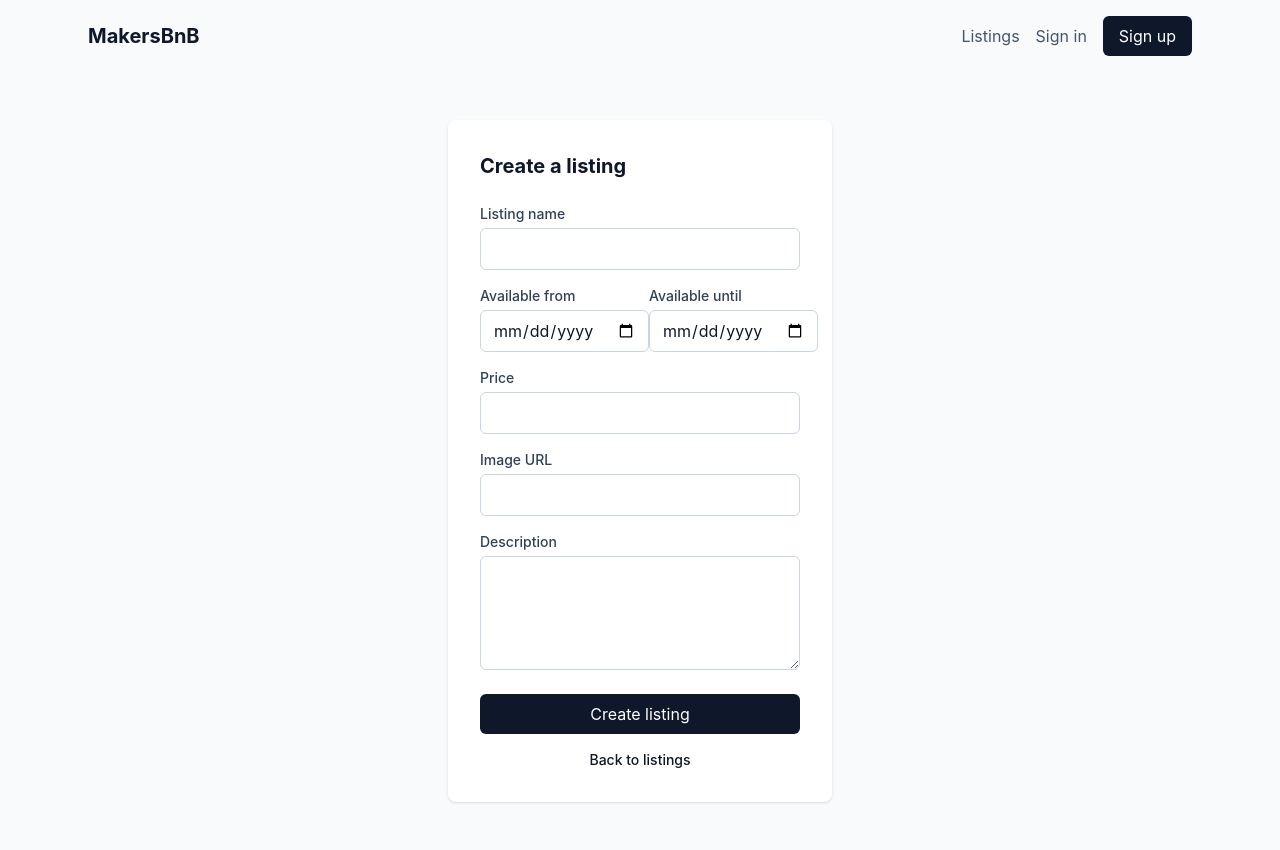
After one commit to Suleman28/makersbnb, a Flask app: template templates/new_listing.html in a window 1280 px wide. The commit adds this page. Run offline with Flask 3, Linux system fonts and the light colour scheme; the template is opened without the code that fills it, so the values that code supplies are empty.

Commit message:
complete new listing functionality

```diff
--- a/app.py
+++ b/app.py
@@ -3,6 +3,7 @@ from flask import Flask, request, render_template, redirect, flash, session
 from werkzeug.security import generate_password_hash, check_password_hash
 from lib.database_connection import get_flask_database_connection
 from lib.listing_repository import ListingRepository
+from lib.listing import Listing
 from lib.user import User
 from lib.user_repository import UserRepository
 
@@ -90,6 +91,33 @@ def single_listing(listing_id):
     listing = repository.find(listing_id)
     return render_template("single_listing.html", listing=listing)
 
+@app.route("/listings/new", methods=["GET"])
+def new_listing():
+    if "user_id" not in session:
+        flash("You must be logged in to create a listing")
+        return redirect("/")
+    return render_template("new_listing.html")
+
+@app.route("/listings/new", methods={"POST"})
+def create_listing():
+    if "user_id" not in session:
+        flash("You must be logged in to create a listing")
+        return redirect("/")
+    connection = get_flask_database_connection(app)
+    repository = ListingRepository(connection)
+    listing_name = request.form["listing_name"]
+    listing_dates_available = request.form["listing_dates_available"]
+    listing_price = request.form["listing_price"]
+    listing_image_url = request.form["listing_image_url"]
+    listing_description = request.form["listing_description"]
+    listing_user_id = session["user_id"]
+    try:
+        repository.create(Listing(listing_name, listing_dates_available, listing_price, listing_image_url, listing_description, listing_user_id))
+        flash("Listing created successfully")
+        return redirect("/listings")
+    except Exception as e:
+        flash(f"Failed to create listing: {str(e)}"), 401
+        return redirect("/listings/new")
 
 if __name__ == "__main__":
     app.run(debug=True, port=int(os.environ.get("PORT", 5001)))
--- a/templates/listings.html
+++ b/templates/listings.html
@@ -29,6 +29,7 @@
                             <p class="text-sm text-slate-500">Available: {{ listing.dates_available }}</p>
                             <p class="mt-2 text-lg font-bold">£{{ listing.price }} <span class="text-sm font-normal text-slate-500">per night</span></p>
                         </div>
+                        <a href="/single_listing/{{ listing.id }}">View listing</a>
                     </div>
                 </article>
             {% endfor %}
--- /dev/null
+++ b/templates/new_listing.html
@@ -0,0 +1,55 @@
+{% extends "base.html" %}
+{% block title %}Create a New Listing | MakersBnB{% endblock %}
+{% block content %}
+<main class="flex items-center justify-center px-4 py-12">
+    <form method="POST" action="/listings/new" id="new-listing-form" class="flex w-full max-w-sm flex-col gap-4 rounded-lg bg-white p-8 shadow-sm">
+        <h1 class="mb-2 text-xl font-bold text-slate-900">Create a listing</h1>
+        {% if error %}
+          <p class="text-sm text-red-600">{{ error }}</p>
+        {% endif %}
+
+        <div class="flex flex-col gap-1">
+          <label for="listing_name" class="text-sm font-medium text-slate-700">Listing name</label>
+          <input type="text" name="listing_name" id="listing_name" required class="rounded-md border border-slate-300 px-3 py-2">
+        </div>
+
+        <div class="flex gap-2">
+          <div class="flex flex-col gap-1 flex-1">
+            <label for="start_date" class="text-sm font-medium text-slate-700">Available from</label>
+            <input type="date" name="start_date" id="start_date" required class="rounded-md border border-slate-300 px-3 py-2">
+          </div>
+          <div class="flex flex-col gap-1 flex-1">
+            <label for="end_date" class="text-sm font-medium text-slate-700">Available until</label>
+            <input type="date" name="end_date" id="end_date" required class="rounded-md border border-slate-300 px-3 py-2">
+          </div>
+        </div>
+        <input type="hidden" name="listing_dates_available" id="listing_dates_available">
+
+        <div class="flex flex-col gap-1">
+          <label for="listing_price" class="text-sm font-medium text-slate-700">Price</label>
+          <input type="number" step="0.01" min="0" name="listing_price" id="listing_price" required class="rounded-md border border-slate-300 px-3 py-2">
+        </div>
+
+        <div class="flex flex-col gap-1">
+          <label for="listing_image_url" class="text-sm font-medium text-slate-700">Image URL</label>
+          <input type="url" name="listing_image_url" id="listing_image_url" required class="rounded-md border border-slate-300 px-3 py-2">
+        </div>
+
+        <div class="flex flex-col gap-1">
+          <label for="listing_description" class="text-sm font-medium text-slate-700">Description</label>
+          <textarea name="listing_description" id="listing_description" rows="4" required class="rounded-md border border-slate-300 px-3 py-2"></textarea>
+        </div>
+
+        <button type="submit" class="mt-2 rounded-md bg-slate-900 px-4 py-2 text-white transition-colors hover:bg-slate-700">Create listing</button>
+        <p class="text-sm text-slate-600 text-center"><a href="/listings" class="text-slate-900 font-medium hover:underline">Back to listings</a></p>
+    </form>
+</main>
+
+<script>
+document.getElementById('new-listing-form').addEventListener('submit', function () {
+  const start = document.getElementById('start_date').value;
+  const end = document.getElementById('end_date').value;
+  document.getElementById('listing_dates_available').value = `${start} to ${end}`;
+});
+</script>
+{% endblock %}
```
